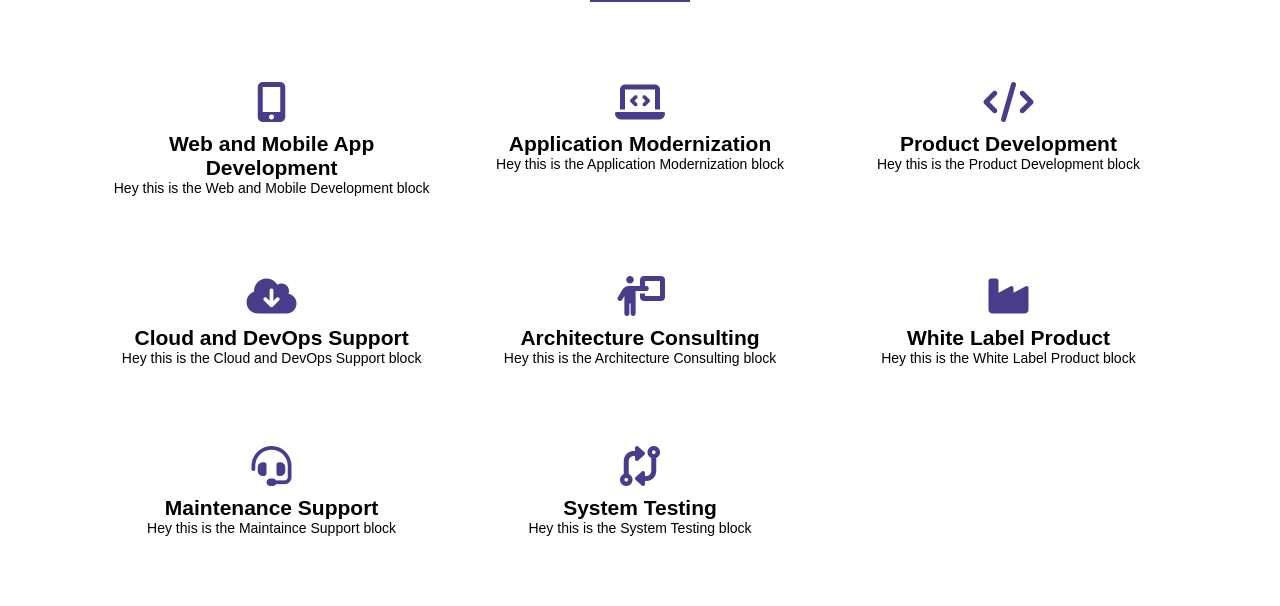
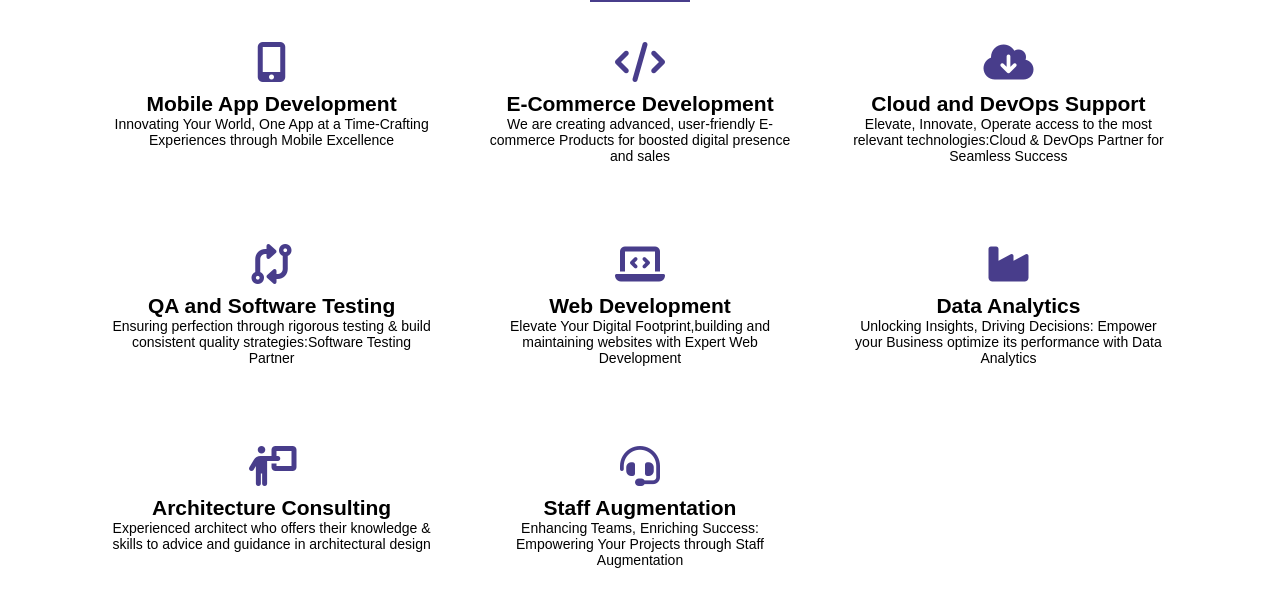
Before and after one commit to abhisheksingh-17/Services, a plain HTML site: page index.html in a window 1280 px wide. Shown: the part 148-754 px from the top of the page. Drawn offline with Linux system fonts and the light colour scheme.

Commit message:
Result Commit

```diff
--- a/index.html
+++ b/index.html
@@ -13,43 +13,43 @@
             <div class="row">
                 <div class="service">
                     <i class="fa-solid fa-mobile-screen-button"></i>
-                    <h2>Web and Mobile App Development</h2>
-                    <p>Hey this is the Web and Mobile Development block</p>
-                </div>
-                <div class="service">
-                    <i class="fa-solid fa-laptop-code"></i>
-                    <h2>Application Modernization</h2>
-                    <p>Hey this is the Application Modernization block</p>
+                    <h2>Mobile App Development</h2>
+                    <p>Innovating Your World, One App at a Time-Crafting Experiences through Mobile Excellence</p>
                 </div>
                 <div class="service">
                     <i class="fa-solid fa-code"></i>
-                    <h2>Product Development</h2>
-                    <p>Hey this is the Product Development block</p>
+                    <h2>E-Commerce Development</h2>
+                    <p>We are creating advanced, user-friendly E-commerce Products for boosted digital presence and sales</p>
                 </div>
                 <div class="service">
                     <i class="fa-solid fa-cloud-arrow-down"></i>
                     <h2>Cloud and DevOps Support</h2>
-                    <p>Hey this is the Cloud and DevOps Support block</p>
+                    <p>Elevate, Innovate, Operate access to the most relevant technologies:Cloud & DevOps Partner for Seamless Success</p>
+                </div>
+                <div class="service">
+                    <i class="fa-solid fa-code-compare"></i>
+                    <h2>QA and Software Testing</h2>
+                    <p>Ensuring perfection through rigorous testing & build consistent quality strategies:Software Testing Partner</p>
+                </div>
+                <div class="service">
+                    <i class="fa-solid fa-laptop-code"></i>
+                    <h2>Web Development</h2>
+                    <p>Elevate Your Digital Footprint,building and maintaining websites with Expert Web Development</p>
+                </div>
+                <div class="service">
+                    <i class="fa-solid fa-industry"></i>
+                    <h2>Data Analytics</h2>
+                    <p>Unlocking Insights, Driving Decisions: Empower your Business optimize its performance with Data Analytics</p>
                 </div>
                 <div class="service">
                     <i class="fa-solid fa-person-chalkboard"></i>
                     <h2>Architecture Consulting</h2>
-                    <p>Hey this is the Architecture Consulting block</p>
-                </div>
-                <div class="service">
-                    <i class="fa-solid fa-industry"></i>
-                    <h2>White Label Product</h2>
-                    <p>Hey this is the White Label Product block</p>
+                    <p>Experienced architect who offers their knowledge & skills to advice and guidance in architectural design</p>
                 </div>
                 <div class="service">
                     <i class="fa-solid fa-headset"></i>
-                    <h2>Maintenance Support</h2>
-                    <p>Hey this is the Maintaince Support block</p>
-                </div>
-                <div class="service">
-                    <i class="fa-solid fa-code-compare"></i>
-                    <h2>System Testing</h2>
-                    <p>Hey this is the System Testing block</p>
+                    <h2>Staff Augmentation</h2>
+                    <p>Enhancing Teams, Enriching Success: Empowering Your Projects through Staff Augmentation</p>
                 </div>
             </div>
         </div>
--- a/style.css
+++ b/style.css
@@ -15,7 +15,7 @@
 .container h1{
     text-align: center;
     padding-top: 10%;
-    margin-bottom: 60px;
+    margin-bottom: 20px;
     font-weight: 600;
     position: relative;
 }
```
Also changed, not shown: Results/1.png (added), Results/2.png (added), Results/3.png (added), Results/4.png (added), Results/5.png (added).
